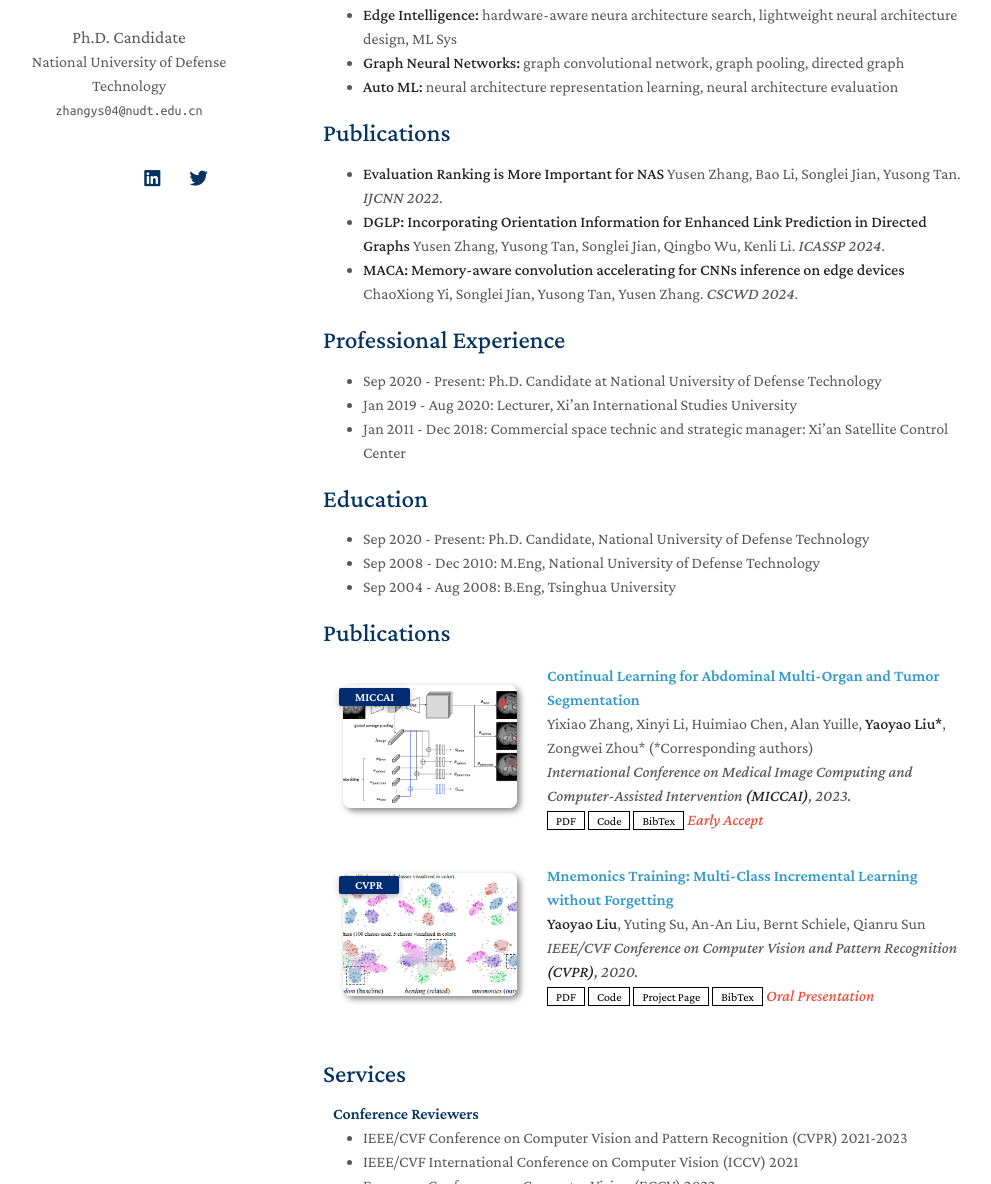
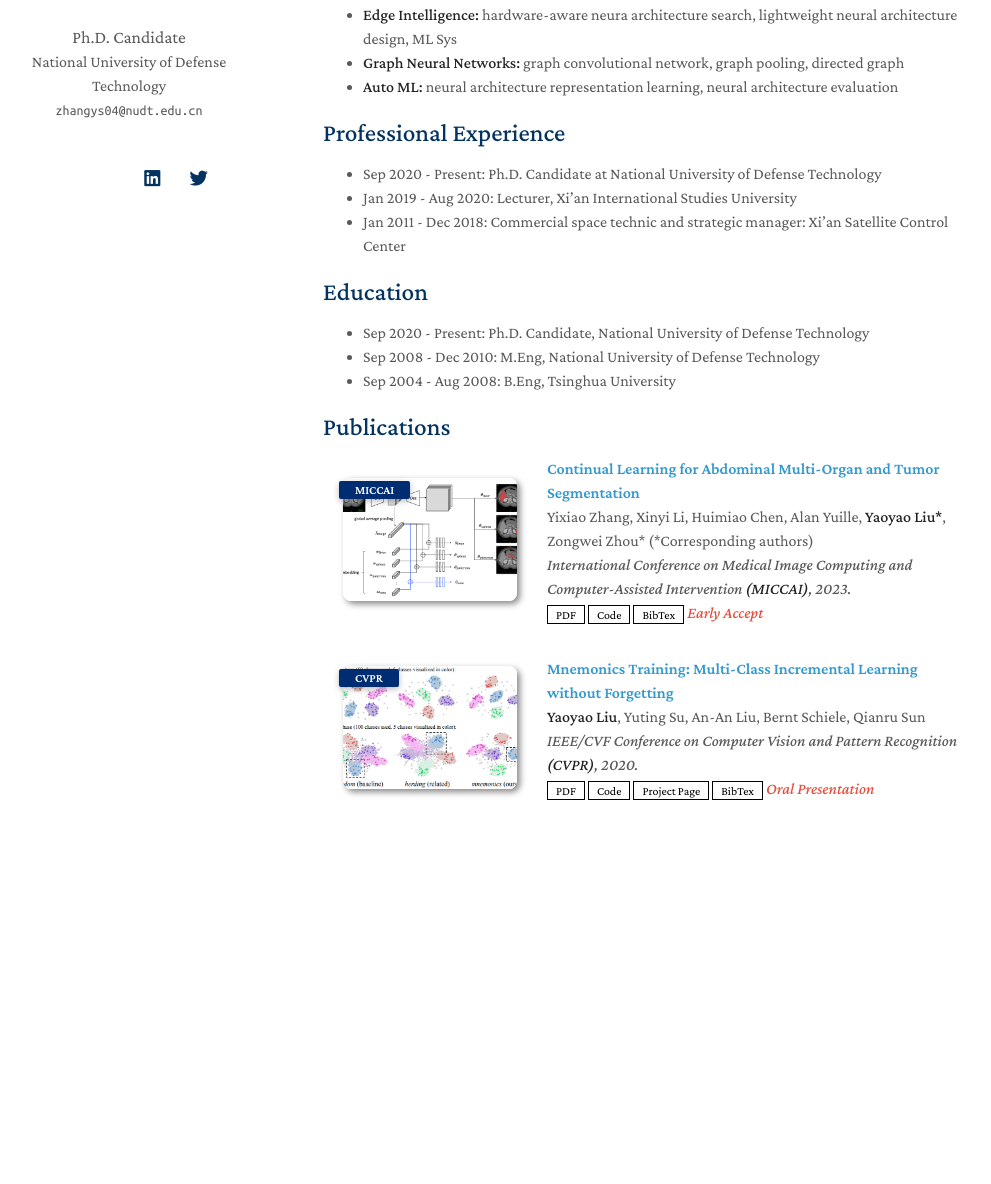
Before and after one commit to zhangys04/zhangys04.github.io, a Jekyll site: the page built from index.md, in a window 1280 px wide and 1400 px high. Shown: the part 216-1400 px from the top of the window, without its empty margins (147-1138 px from the left). Built offline with Jekyll 4.4.1, drawn with Linux system fonts in a browser that asks for light colours; nearby versions of some CDN libraries; a style sheet for code colours, icons or effects is not loaded; our own code applies the rules of GitHub Pages for plain Markdown files; some of the changed text lies outside the part shown.

Commit message:
Update index.md

```diff
--- a/index.md
+++ b/index.md
@@ -12,18 +12,6 @@ I am a Ph.D. Candidate in Computer Science and Technology, conducting research i
 - **Graph Neural Networks:** graph convolutional network, graph pooling, directed graph
 - **Auto ML:** neural architecture representation learning, neural architecture evaluation
 
-## Publications
-
-- **Evaluation Ranking is More Important for NAS**
-  Yusen Zhang, Bao Li, Songlei Jian, Yusong Tan.
-  *IJCNN 2022*.
-- **DGLP: Incorporating Orientation Information for Enhanced Link Prediction in Directed Graphs**
-  Yusen Zhang, Yusong Tan, Songlei Jian, Qingbo Wu, Kenli Li.
-  *ICASSP 2024*.
-- **MACA: Memory-aware convolution accelerating for CNNs inference on edge devices**
-  ChaoXiong Yi, Songlei Jian, Yusong Tan, Yusen Zhang.
-  *CSCWD 2024*.
-
 ## Professional Experience
 - Sep 2020 - Present: Ph.D. Candidate at National University of Defense Technology
 - Jan 2019 - Aug 2020: Lecturer, Xi'an International Studies University
@@ -34,8 +22,4 @@ I am a Ph.D. Candidate in Computer Science and Technology, conducting research i
 - Sep 2008 - Dec 2010: M.Eng, National University of Defense Technology
 - Sep 2004 - Aug 2008: B.Eng, Tsinghua University
 
-
-
 {% include_relative _includes/publications.md %}
-
-{% include_relative _includes/services.md %}
```
